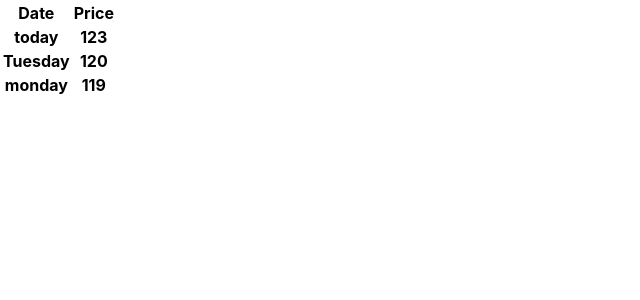
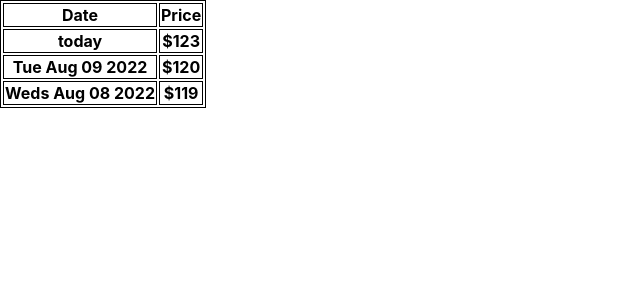
Before and after one commit to lorleod/crypto-dashboard, a React (Create React App) app: page / in a window 1280 px wide. Shown: the top 300 px of the page, without its empty margins (0-640 px from the left). Built offline with nearby package versions, Linux system fonts and the light colour scheme; no server answers.

Commit message:
added table border and $ to price

```diff
--- a/src/App.css
+++ b/src/App.css
@@ -36,3 +36,7 @@
     transform: rotate(360deg);
   }
 }
+
+table, th, td {
+  border: 1px solid;
+}
--- a/src/PriceTable.js
+++ b/src/PriceTable.js
@@ -5,7 +5,7 @@ export default function PriceTable (props) {
 
   // console.log("PriceTable props.rows: ", props.rows);
 
-  let exampleRows = [["today", 123], ["Tuesday", 120], ["monday", 119]];
+  let exampleRows = [["today", 123], ["Tue Aug 09 2022", 120], ["Weds Aug 08 2022", 119]];
 
   let rowsArray = [];
 
--- a/src/TableRow.js
+++ b/src/TableRow.js
@@ -6,7 +6,7 @@ export default function TableRow (props) {
   return (
     <tr>
       <th>{props.date}</th>
-      <th>{props.price}</th>
+      <th>${props.price}</th>
     </tr>
   );
 }
```
